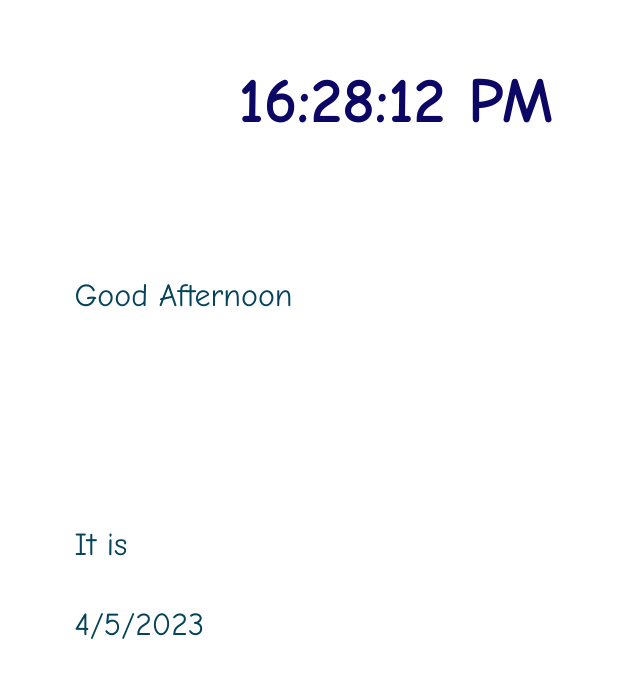
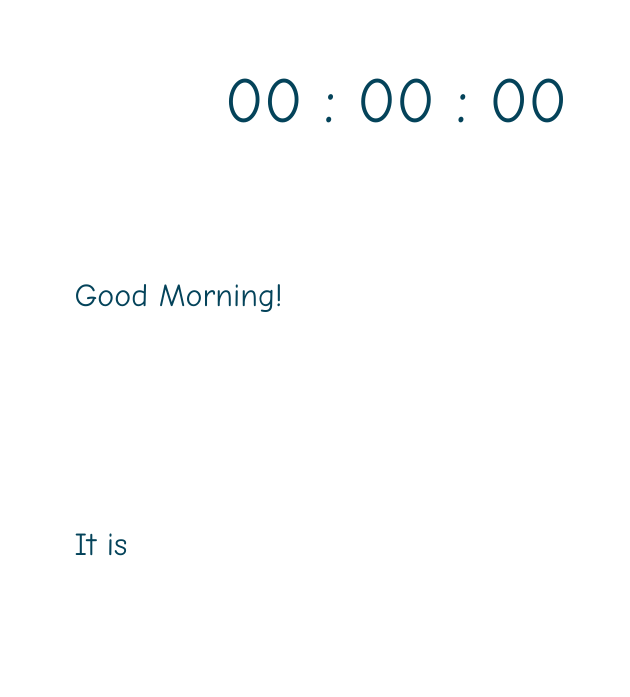
Before and after one commit to Hiba-Mohamed/POB-Patient-Orientation-Board, a plain HTML site: page Index.html in a window 1280 px wide. Shown: the top 697 px of the page, 244-874 px from the left. Drawn offline with Linux system fonts and the light colour scheme.

Commit message:
restarted the clock from the beginning

```diff
--- a/Index.html
+++ b/Index.html
@@ -13,7 +13,12 @@
 
 <body>
     <div class="clock">
-        <h2 id="current-time"></h2>
+        <span id="hours">00</span>
+        <span>:</span>
+        <span id="minutes">00</span>
+        <span>:</span>
+        <span id="seconds">00</span>
+        <span id= "session"></span>
     </div>
     <main id="parent-container">
 
@@ -25,7 +30,7 @@
 
 
                 <article class="text">
-                    <p class="greeting-text"> Good Morning!</p>
+                    <p id="greeting-text"> Good Morning!</p>
                 </article>
 
 
--- a/functions.js
+++ b/functions.js
@@ -1,31 +1,38 @@
-// Declare variables from the html document
-const current_time      = document.getElementById('current-time');
-const greeting_message = document.getElementsByClassName('greeting-text')[0];
-const calendar_display  = document.getElementById("calendar-text");
 
+session          = document.getElementById('session');
+hours            = document.getElementById('hours');
+minutes          = document.getElementById('minutes');
+seconds          = document.getElementById('seconds');
+greeting_message = document.getElementById('greeting-text');
 
-const date = new Date();
-let hours = date.getHours();
-let minutes = date.getMinutes();
-let seconds = date.getSeconds();
+function displayTime()
+ {
+    var dateTime     = new Date();
+    var hours        = dateTime.getHours();
+    var minutes      = dateTime.getMinutes();
+    var seconds      = dateTime.getSeconds();
+ }
 
-console.log(typeof(hours));
+ displayTime()
+ AM_PM = ( hours >= 12 ) ? session.innerHTML = "PM": session.innerHTML= "AM";
 
-function clock()
+ //  current_value is a number
+ if (String(current_value).length < 2)
      {
-    let AM_PM;
+         const value = '0' + current_value;
+         console.log(typeof(value));
+         return value
+     }
+     else
+     {
+         return current_value;
+     }
 
-    // hours = updateTime(hours);
-    // minutes = updateTime(minutes);
-    // seconds = updateTime(seconds);
+//  function updateTime(current_value)
+//  {
+//     current_value.toString().length <2 ? return "0" + current_value : return current_value;
+//  }
 
-    // making the greeting message say "good morning!" from 6am until 1pm
-
-    AM_PM = ( hours >= 12 ) ? "PM" : "AM";
-    current_time.innerHTML = `${hours}:${minutes}:${seconds} ${AM_PM}`;
-
-    setTimeout(() => {clock()}, 1000);
-}
 
  if ( hours < 12 )
  {
@@ -41,23 +48,6 @@ if( hours >= 18 && hours <= 24 )
  {
      greeting_message.innerHTML = "good evening";
  }
-// current_value is a number
-function updateTime(current_value)
-{
-    // instead of checking based on numeric value,
-    // we should check based on number of characters
-    // ie. instead of 1 < 10 => '01',
-    // if (String(current_value).length < 2 => 01
-    if ( current_value < 10 )
-    {
-        const value = '0' + current_value;
-        console.log(typeof(value));
-        return value
-    } else
-    {
-        return current_value;
-    }
-}
 
      // creating date function
 function updateCalendar()
@@ -68,5 +58,84 @@ function updateCalendar()
 }
 
 // calling date function
-clock();
+displayTime();
 updateCalendar();
+
+
+// // Declare variables from the html document
+// const current_time      = document.getElementById('current-time');
+// const greeting_message = document.getElementsByClassName('greeting-text')[0];
+// const calendar_display  = document.getElementById("calendar-text");
+
+
+// const date = new Date();
+// let hours = date.getHours();
+// let minutes = date.getMinutes();
+// let seconds = date.getSeconds();
+
+// function clock()
+// {
+//     let AM_PM;
+
+//     // hours = updateTime(hours);
+//     // minutes = updateTime(minutes);
+//     // seconds = updateTime(seconds);
+
+//     // making the greeting message say "good morning!" from 6am until 1pm
+
+//     AM_PM = ( hours >= 12 ) ? "PM" : "AM";
+//     current_time.innerHTML = `${hours}:${minutes}:${seconds} ${AM_PM}`;
+
+//     setInterval(clock, 10);
+// }
+
+// if ( hours < 12 )
+// {
+//     greeting_message.innerHTML = "Good Morning";
+// }
+
+// if( hours >= 12 && hours <= 18 )
+// {
+//     greeting_message.innerHTML = "Good Afternoon";
+// }
+
+// if( hours >= 18 && hours <= 24 )
+// {
+//     greeting_message.innerHTML = "good evening";
+// }
+
+// current_value is a number
+// function updateTime(current_value)
+// {
+
+//      current_value.toString().length <2 ? return "0" + current_value : return current_value;
+
+
+// //     // instead of checking based on numeric value,
+// //     // we should check based on number of characters
+// //     // ie. instead of 1 < 10 => '01',
+// //     // if (String(current_value).length < 2 => 01
+// //     if (String(current_value).length < 2)
+// //     {
+// //         const value = '0' + current_value;
+// //         console.log(typeof(value));
+// //         return value
+// //     }
+// //     else
+// //     {
+// //     //     return current_value;
+// //     }
+
+// // }
+
+//     // creating date function
+// function updateCalendar()
+// {
+//     const new_date = new Date();
+//     calendar_display.innerHTML = new_date.toLocaleDateString();
+//     // setTimeout(updateCalendar(), 1000);
+// }
+
+// // calling date function
+// clock();
+// updateCalendar();
--- a/style.css
+++ b/style.css
@@ -4,15 +4,16 @@ body{
     margin: 0%;
     font-family: Comic Sans MS, Comic Sans, cursive;
     text-align: center;
-    color: #0c0664;
+    color: #04435A;
+
 
 }
-h2{
+.clock {
     text-align: center;
     margin: 4rem auto 4rem auto;
     font-size: xx-large;
    font-size: 4rem;
-    color: #0c0664;
+    color: #04435A;
 }
 
 #parent-container{
```
Lines whose indentation alone changed are shown as unchanged.
